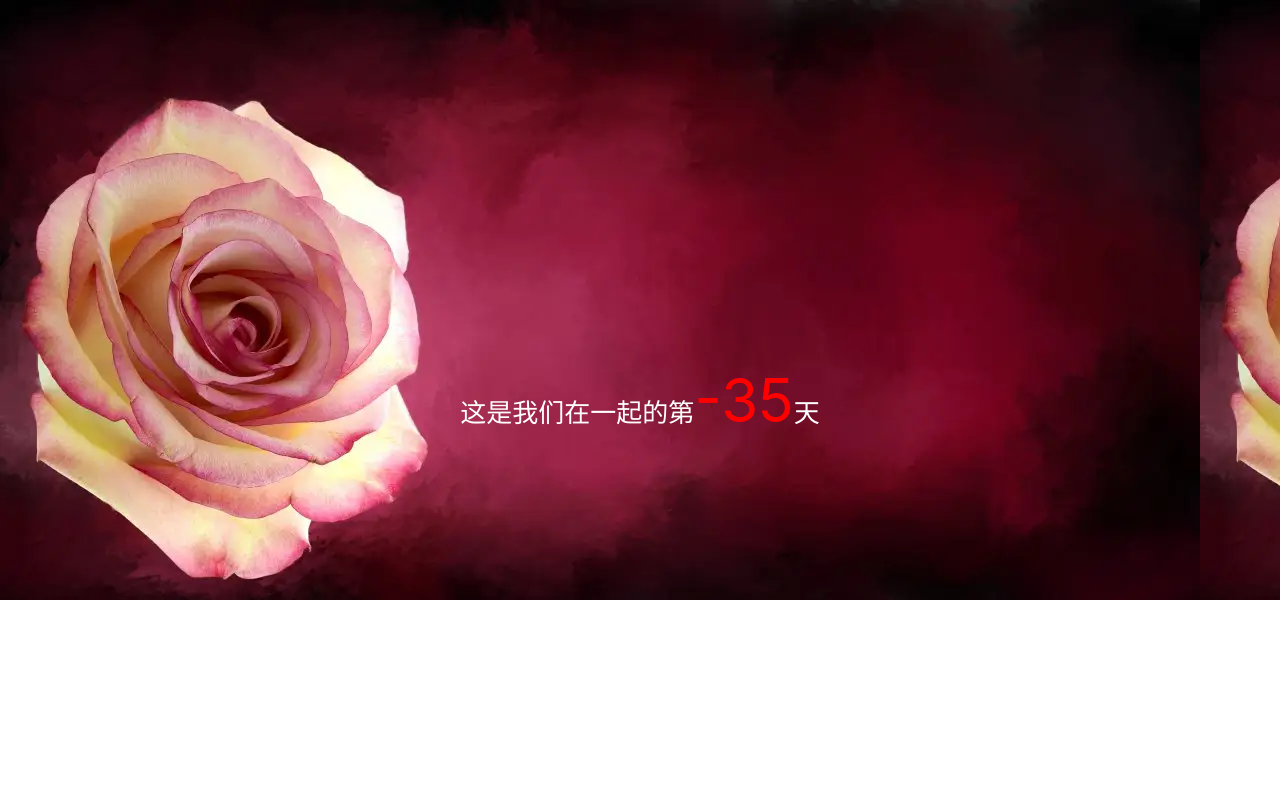
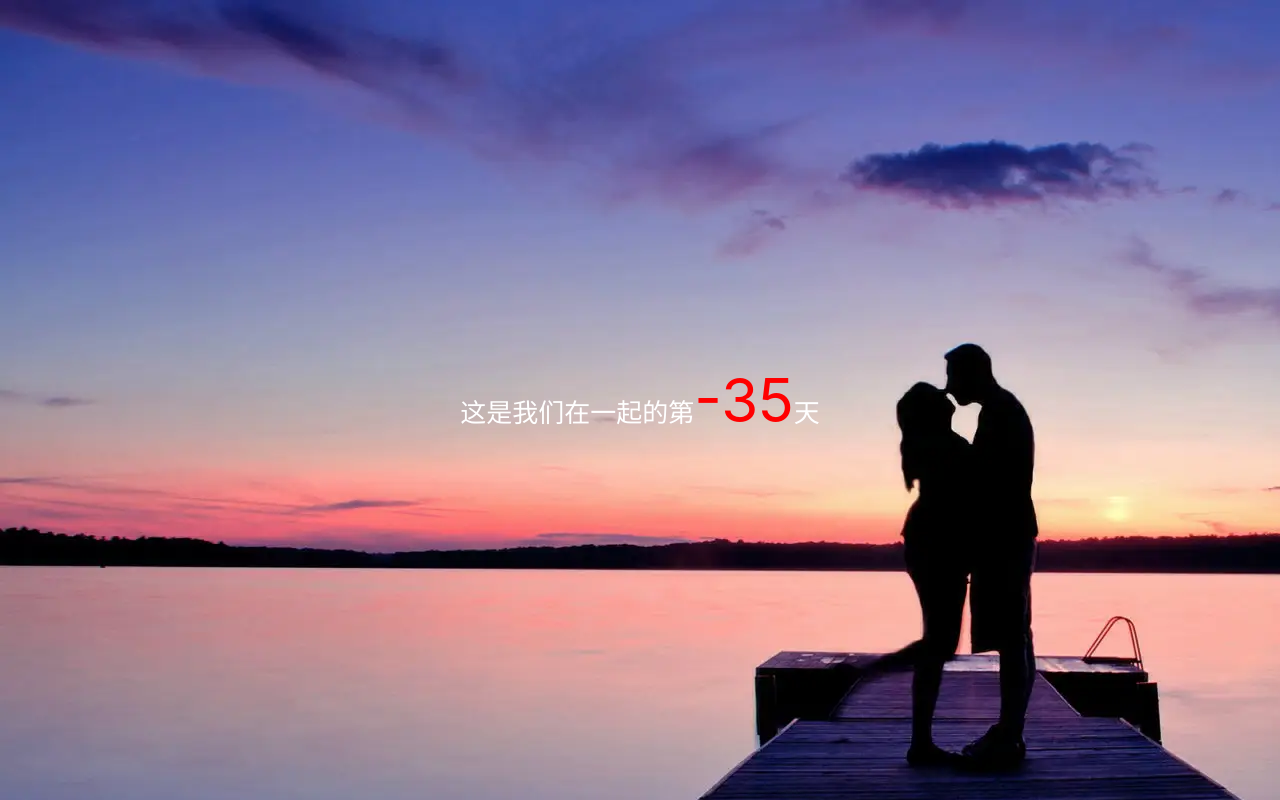
Before and after one commit to kukuhaoge/vercelApp, a React (Vite) app: page / in a window 1280 px wide. Built offline with nearby package versions, Linux system fonts and the light colour scheme.

Commit message:
fix:修改北京图片

```diff
--- a/src/App.css
+++ b/src/App.css
@@ -24,7 +24,7 @@
   font-size: calc(10px + 2vmin);
   color: white;
   background-image: url('./flower.webp');
-  background-repeat:repeat-x;
+  /* background-repeat:repeat-x; */
 }
 
 .App-link {
```
Also changed, not shown: src/flower.webp.
